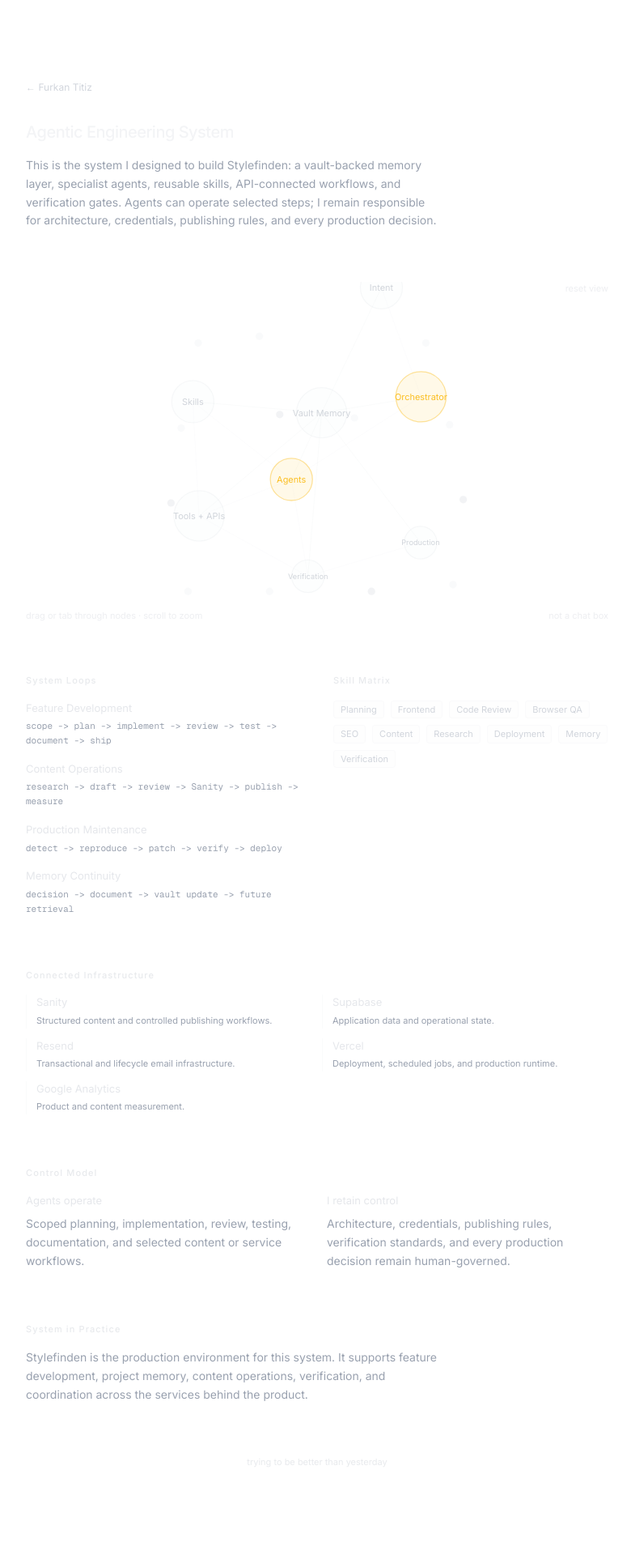
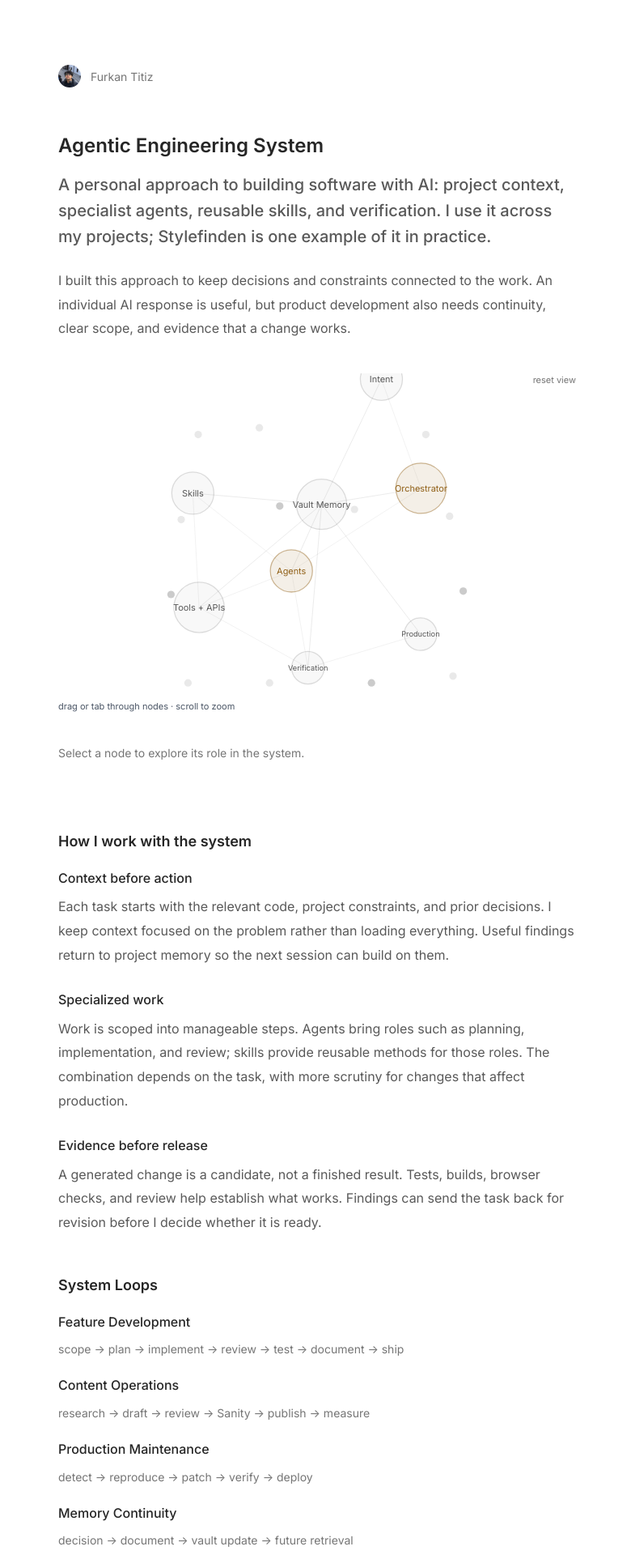
Before and after one commit to qrphy/homepage, a Next.js app: page /ai-workflow in a window 1280 px wide. Shown: the top 1920 px of the page at 81% size, without its empty margins (248-1028 px from the left). Built offline with nearby package versions, Linux system fonts and the light colour scheme.

Commit message:
feat(workflow): align system writing with the personal portfolio
Present the workflow as a cross-project practice with context, specialist work and verification principles. Apply the shared article style, theme-ready graph colors and inline node details, and update content regression tests.

```diff
--- a/src/app/ai-workflow/graph.tsx
+++ b/src/app/ai-workflow/graph.tsx
@@ -30,12 +30,12 @@ const DAMPING = 0.86;
 const MIN_ZOOM = 0.55;
 const MAX_ZOOM = 3.2;
 
-// The homepage palette: grey everywhere, amber only on the agent nodes.
-const AMBER = "rgb(251,191,36)";
-const EDGE = "rgba(209,213,219,0.10)";
-const EDGE_LIT = "rgba(209,213,219,0.32)";
-const SPOKE = "rgba(209,213,219,0.14)";
-const SPOKE_LIT = "rgba(251,191,36,0.45)";
+// Neutral graph with a warm accent for agent nodes.
+const AMBER = "rgb(var(--graph-accent))";
+const EDGE = "rgba(var(--graph-neutral),0.10)";
+const EDGE_LIT = "rgba(var(--graph-neutral),0.32)";
+const SPOKE = "rgba(var(--graph-neutral),0.14)";
+const SPOKE_LIT = "rgba(var(--graph-accent),0.45)";
 
 function nodeRadius(size: string) {
   if (size === "lg") return 7.4;
@@ -48,20 +48,20 @@ function isAgent(group: string) {
 }
 
 function nodeFill(group: string) {
-  return isAgent(group) ? "rgba(251,191,36,0.10)" : "rgba(209,213,219,0.04)";
+  return isAgent(group) ? "rgba(var(--graph-accent),0.10)" : "rgba(var(--graph-neutral),0.04)";
 }
 
 function nodeStroke(group: string) {
-  return isAgent(group) ? "rgba(251,191,36,0.45)" : "rgba(209,213,219,0.18)";
+  return isAgent(group) ? "rgba(var(--graph-accent),0.45)" : "rgba(var(--graph-neutral),0.18)";
 }
 
 function nodeText(group: string) {
-  return isAgent(group) ? AMBER : "#d1d5db";
+  return isAgent(group) ? AMBER : "var(--color-body)";
 }
 
 function satelliteFill(tone: string) {
-  if (tone === "white") return "rgba(209,213,219,0.28)";
-  return "rgba(209,213,219,0.12)";
+  if (tone === "white") return "rgba(var(--graph-neutral),0.28)";
+  return "rgba(var(--graph-neutral),0.12)";
 }
 
 type Body = { x: number; y: number; vx: number; vy: number };
@@ -370,7 +370,8 @@ export default function WorkflowGraph({ nodes, satellites, edges, coreId }: Prop
   const at = (id: string) => positions[id];
 
   return (
-    <div className="relative h-[340px] w-full overflow-hidden sm:h-[420px]">
+    <div className="w-full">
+      <div className="relative h-[340px] w-full overflow-hidden sm:h-[420px]">
       <svg
         ref={svgRef}
         className="absolute inset-0 h-full w-full select-none"
@@ -488,7 +489,7 @@ export default function WorkflowGraph({ nodes, satellites, edges, coreId }: Prop
               <circle
                 r={focused ? radius * 1.08 : radius}
                 fill={nodeFill(node.group)}
-                stroke={focused ? "rgba(209,213,219,0.45)" : nodeStroke(node.group)}
+                stroke={focused ? "rgba(var(--graph-neutral),0.45)" : nodeStroke(node.group)}
                 strokeWidth={0.3}
               />
               <text
@@ -506,29 +507,22 @@ export default function WorkflowGraph({ nodes, satellites, edges, coreId }: Prop
         })}
       </svg>
 
-      {detail && (
-        <div className="pointer-events-none absolute left-0 top-0 w-48 rounded-sm border border-gray-300/10 bg-[#060606]/90 px-3 py-2.5">
-          <div className="text-[10px] uppercase tracking-widest text-gray-300/40">
-            {detail.label}
-          </div>
-          <p className="mt-1 text-[12px] leading-relaxed text-gray-400">
-            {detail.description}
-          </p>
-        </div>
-      )}
-
       <button
         type="button"
         onClick={reset}
-        className="absolute right-0 top-0 text-[11px] text-gray-300/40 transition-colors hover:text-gray-300"
+        className="graph-reset absolute right-0 top-0 text-[11px] transition-colors"
       >
         reset view
       </button>
 
-      <div className="pointer-events-none absolute bottom-0 left-0 right-0 flex items-baseline justify-between gap-4 text-[11px] text-gray-300/40">
+      <div className="pointer-events-none absolute bottom-0 left-0 right-0 flex items-baseline justify-between gap-4 text-[11px] text-gray-600">
         <span className="sm:hidden">drag or tap a node · pinch to zoom</span>
         <span className="hidden sm:inline">drag or tab through nodes · scroll to zoom</span>
-        <span className="hidden sm:inline">not a chat box</span>
+
+      </div>
+      </div>
+      <div className="mt-4 min-h-20 border-t border-gray-200 pt-4" aria-live="polite" aria-atomic="true">
+        {detail ? <><div className="text-xs font-medium text-gray-800">{detail.label}</div><p className="mt-1 text-xs leading-relaxed text-gray-600">{detail.description}</p></> : <p className="text-xs leading-relaxed text-gray-600">Select a node to explore its role in the system.</p>}
       </div>
     </div>
   );
--- a/src/app/ai-workflow/page.tsx
+++ b/src/app/ai-workflow/page.tsx
@@ -1,18 +1,19 @@
 import type { Metadata } from "next";
 import Link from "next/link";
+import SiteIdentity from "@/components/SiteIdentity";
 import WorkflowGraph from "./graph";
 
 export const metadata: Metadata = {
   title: "Agentic Engineering System",
   description:
-    "Explore the vault-backed agentic engineering system Furkan Titiz uses to build Stylefinden through specialist agents, APIs, skills, and verification gates.",
+    "Explore Furkan Titiz's personal engineering system across web and iOS products: project memory, specialist agents, APIs, skills, and verification.",
   alternates: {
     canonical: "https://www.furkantitiz.dev/ai-workflow",
   },
   openGraph: {
     title: "Agentic Engineering System | Furkan Titiz",
     description:
-      "Explore the vault-backed agentic engineering system Furkan Titiz uses to build Stylefinden through specialist agents, APIs, skills, and verification gates.",
+      "Explore Furkan Titiz's personal engineering system across web and iOS products: project memory, specialist agents, APIs, skills, and verification.",
     url: "https://www.furkantitiz.dev/ai-workflow",
     type: "website",
     images: [
@@ -20,7 +21,7 @@ export const metadata: Metadata = {
         url: "/opengraph-image",
         width: 1200,
         height: 630,
-        alt: "Furkan Titiz's agentic engineering system for Stylefinden",
+        alt: "Furkan Titiz's personal agentic engineering system",
       },
     ],
   },
@@ -28,7 +29,7 @@ export const metadata: Metadata = {
     card: "summary_large_image",
     title: "Agentic Engineering System | Furkan Titiz",
     description:
-      "Explore the vault-backed agentic engineering system Furkan Titiz uses to build Stylefinden through specialist agents, APIs, skills, and verification gates.",
+      "Explore Furkan Titiz's personal engineering system across web and iOS products: project memory, specialist agents, APIs, skills, and verification.",
     images: ["/opengraph-image"],
   },
 };
@@ -51,7 +52,7 @@ const graphNodes = [
     y: 50,
     size: "lg",
     description:
-      "A durable context layer for project decisions, constraints, code, research, and Stylefinden history.",
+      "A durable context layer for each project's decisions, constraints, code, research, and history.",
   },
   {
     id: "orchestrator",
@@ -180,23 +181,21 @@ const infrastructure = [
 
 export default function AiWorkflowPage() {
   return (
-    <main className="mx-auto max-w-3xl px-6 py-16 sm:py-24 space-y-16">
-      <header>
-        <Link
-          href="/"
-          className="text-xs text-gray-300 transition-colors hover:text-gray-500"
-        >
-          ← Furkan Titiz
-        </Link>
-
-        <h1 className="mt-8 text-xl font-medium tracking-tight text-gray-100">
+    <main className="portfolio-shell system-page workflow-article">
+      <SiteIdentity />
+      <header className="article-intro">
+        <h1>
           Agentic Engineering System
         </h1>
-        <p className="mt-4 max-w-lg text-sm leading-relaxed text-gray-400">
-          This is the system I designed to build Stylefinden: a vault-backed memory
-          layer, specialist agents, reusable skills, API-connected workflows, and
-          verification gates. Agents can operate selected steps; I remain responsible
-          for architecture, credentials, publishing rules, and every production decision.
+        <p className="workflow-lead">
+          A personal approach to building software with AI: project context,
+          specialist agents, reusable skills, and verification. I use it across
+          my projects; Stylefinden is one example of it in practice.
+        </p>
+        <p className="workflow-opening">
+          I built this approach to keep decisions and constraints connected to
+          the work. An individual AI response is useful, but product development
+          also needs continuity, clear scope, and evidence that a change works.
         </p>
       </header>
 
@@ -207,95 +206,107 @@ export default function AiWorkflowPage() {
         coreId="index"
       />
 
-      <div className="grid gap-10 sm:grid-cols-2">
+      <section aria-labelledby="how-it-works-heading" className="system-explanation">
+        <h2 id="how-it-works-heading">How I work with the system</h2>
+        <div className="system-principles">
+          <div><h3>Context before action</h3><p>Each task starts with the relevant code, project constraints, and prior decisions. I keep context focused on the problem rather than loading everything. Useful findings return to project memory so the next session can build on them.</p></div>
+          <div><h3>Specialized work</h3><p>Work is scoped into manageable steps. Agents bring roles such as planning, implementation, and review; skills provide reusable methods for those roles. The combination depends on the task, with more scrutiny for changes that affect production.</p></div>
+          <div><h3>Evidence before release</h3><p>A generated change is a candidate, not a finished result. Tests, builds, browser checks, and review help establish what works. Findings can send the task back for revision before I decide whether it is ready.</p></div>
+        </div>
+      </section>
+
+      <div className="workflow-reference">
         <section>
-          <h2 className="mb-4 text-[11px] font-medium tracking-widest text-gray-300/50">
+          <h2 className="mb-4 text-sm font-medium text-gray-500">
             System Loops
           </h2>
-          <div className="flex flex-col gap-4">
+          <div className="workflow-loops">
             {workflows.map((workflow) => (
               <div key={workflow.title}>
-                <div className="text-[13px] text-gray-200">{workflow.title}</div>
-                <div className="mt-1 font-mono text-[11px] leading-relaxed text-gray-400">
+                <h3>{workflow.title}</h3>
+                <p className="workflow-chain">
                   {workflow.chain}
-                </div>
+                </p>
               </div>
             ))}
           </div>
         </section>
 
         <section>
-          <h2 className="mb-4 text-[11px] font-medium tracking-widest text-gray-300/50">
+          <h2 className="mb-4 text-sm font-medium text-gray-500">
             Skill Matrix
           </h2>
-          <div className="flex flex-wrap gap-2">
-            {skills.map((skill) => (
-              <span
-                key={skill}
-                className="rounded border border-gray-300/10 bg-gray-300/[0.03] px-2 py-0.5 text-[11px] text-gray-300"
-              >
-                {skill}
-              </span>
-            ))}
-          </div>
+          <p className="workflow-skills">{skills.join(" · ")}</p>
         </section>
       </div>
 
       <section>
-        <h2 className="mb-4 text-[11px] font-medium tracking-widest text-gray-300/50">
+        <h2 className="mb-4 text-sm font-medium text-gray-500">
           Connected Infrastructure
         </h2>
-        <div className="grid gap-3 sm:grid-cols-2">
+        <p className="mb-5 text-sm leading-relaxed text-gray-600">These are services behind Stylefinden, rather than the agent system itself. Scoped workflows can interact with them where the task and permissions allow.</p>
+        <dl className="workflow-services">
           {infrastructure.map((service) => (
             <div
               key={service.name}
-              className="border-l border-gray-300/10 pl-3"
+              className="workflow-service"
             >
-              <div className="text-[13px] text-gray-200">{service.name}</div>
-              <p className="mt-1 text-[11px] leading-relaxed text-gray-400">
+              <dt>{service.name}</dt>
+              <dd>
                 {service.responsibility}
-              </p>
+              </dd>
             </div>
           ))}
-        </div>
+        </dl>
       </section>
 
       <section>
-        <h2 className="mb-4 text-[11px] font-medium tracking-widest text-gray-300/50">
+        <h2 className="mb-4 text-sm font-medium text-gray-500">
           Control Model
         </h2>
-        <div className="grid gap-6 sm:grid-cols-2">
+        <div className="workflow-control">
           <div>
-            <div className="text-[13px] text-gray-200">Agents operate</div>
-            <p className="mt-2 text-sm leading-relaxed text-gray-400">
+            <div className="text-[13px] text-gray-800">Agents operate</div>
+            <p className="mt-2 text-sm leading-relaxed text-gray-600">
               Scoped planning, implementation, review, testing, documentation,
               and selected content or service workflows.
             </p>
           </div>
           <div>
-            <div className="text-[13px] text-gray-200">I retain control</div>
-            <p className="mt-2 text-sm leading-relaxed text-gray-400">
+            <div className="text-[13px] text-gray-800">I retain control</div>
+            <p className="mt-2 text-sm leading-relaxed text-gray-600">
               Architecture, credentials, publishing rules, verification standards,
               and every production decision remain human-governed.
             </p>
           </div>
         </div>
       </section>
-
       <section>
-        <h2 className="mb-4 text-[11px] font-medium tracking-widest text-gray-300/50">
+        <h2 className="mb-4 text-sm font-medium text-gray-500">
           System in Practice
         </h2>
-        <p className="max-w-lg text-sm leading-relaxed text-gray-400">
-          Stylefinden is the production environment for this system. It supports
-          feature development, project memory, content operations, verification,
-          and coordination across the services behind the product.
+        <p className="max-w-lg text-sm leading-relaxed text-gray-600">
+          At Stylefinden, I use this approach for application development,
+          content operations, and maintenance. The project combines a web
+          application, editorial content, localization, and connected services,
+          so a change needs more context than the file being edited.
         </p>
+        <p className="mt-4 max-w-lg text-sm leading-relaxed text-gray-600">
+          For a localization change, the workflow starts with the relevant
+          routes and market rules, then scopes the implementation and review.
+          UI, API, and SEO checks help verify the result; confirmed decisions
+          are recorded for future work. This is a recurring way of working,
+          rather than a claim that every task follows an identical pipeline.
+        </p>
+        <p className="mt-4 max-w-lg text-sm leading-relaxed text-gray-600">
+          Content work follows the same principle: research and drafting are
+          separate from editorial review and publication. AI supports the work;
+          architecture, verification standards, and production decisions remain
+          my responsibility.
+        </p>
+        <Link href="/work/stylefinden" className="plain-entry system-project-link">Stylefinden <span>A fashion discovery and editorial platform</span></Link>
       </section>
-
-      <div className="text-center text-[11px] text-gray-300/50">
-        trying to be better than yesterday
-      </div>
+      <footer className="article-footer"><Link href="/">All writing</Link><Link href="/work/stylefinden">Stylefinden <span aria-hidden="true">→</span></Link></footer>
     </main>
   );
 }
```
Also changed, not shown: 1 other file (tests, documents, lock files or other folders).
